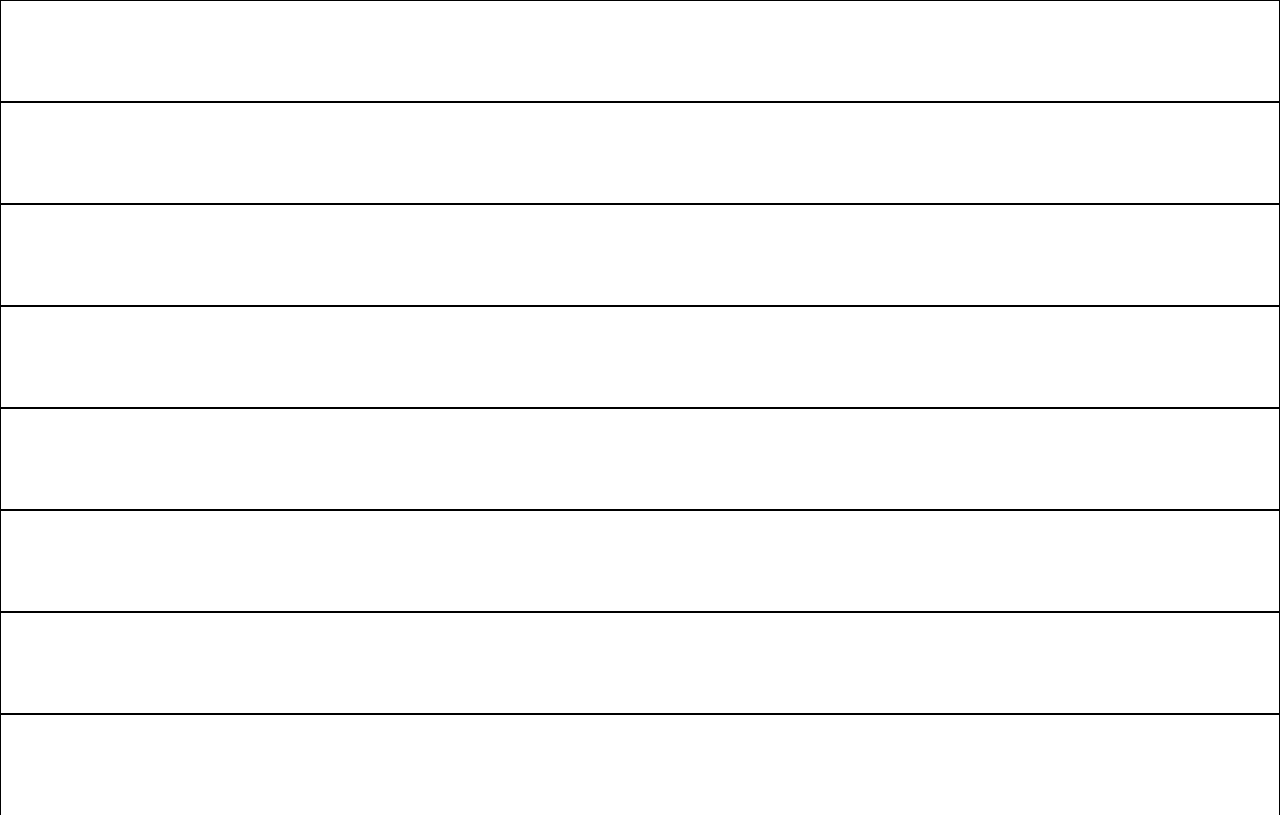
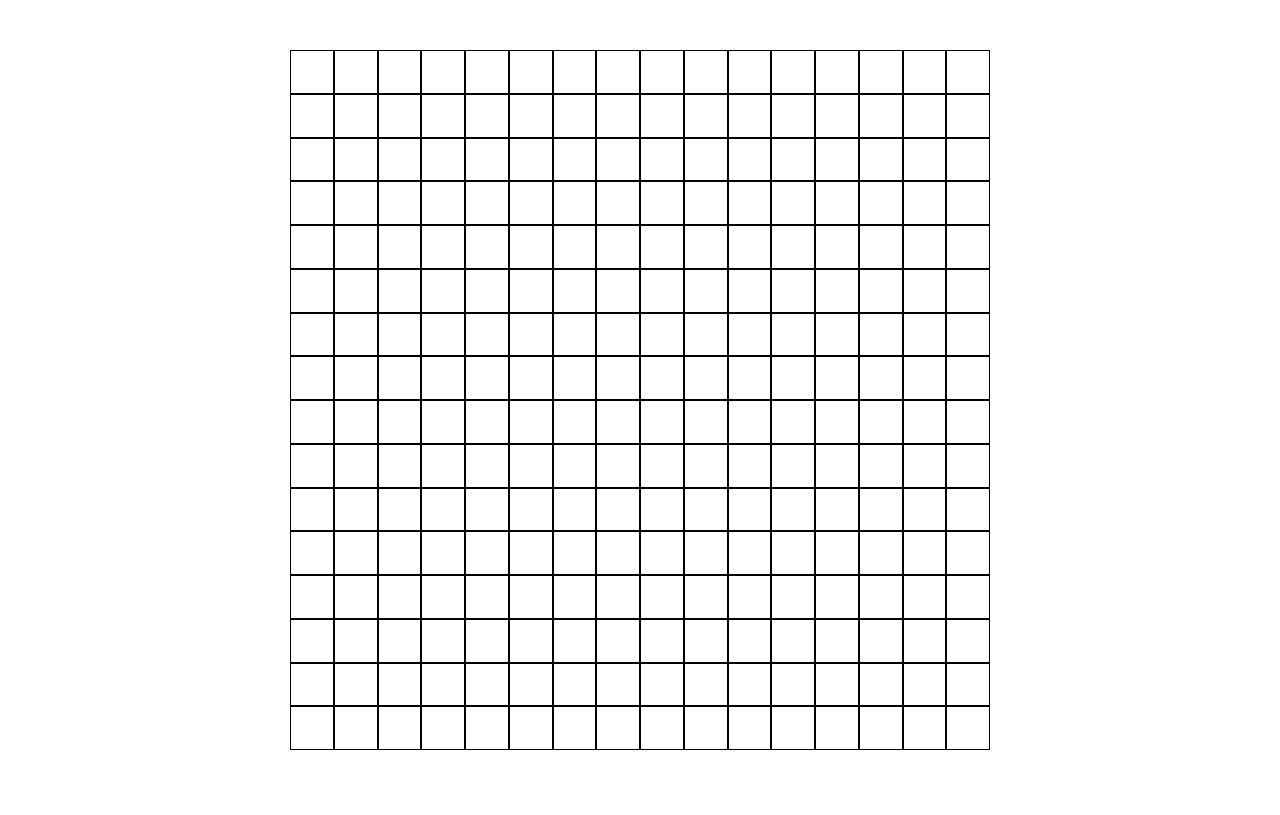
Before and after one commit to cborch31/etch-a-sketch, a plain HTML site: page index.html in a window 1280 px wide. Shown: the top 815 px of the page. Drawn offline with Linux system fonts and the light colour scheme.

Commit message:
update grid layout using flexBasis

```diff
--- a/javascript.js
+++ b/javascript.js
@@ -2,10 +2,17 @@
 //create grid of divs using loop
 const gridContainer = document.querySelector('#gridContainer'); //remember: # refers to an ID tag
 
-for (let i=0; i<16; i++){
-    for (let j=0; j<16; j++) {
+let gridAmount = 16; //will update to include user selection (cannot be greater than 100)
+
+for (let i=0; i<gridAmount; i++){
+    for (let j=0; j<gridAmount; j++) {
         const cell = document.createElement('div');
         cell.classList.add('cell');
         gridContainer.appendChild(cell);
     }
 };
+
+const cellList = document.querySelectorAll('cell');
+// cellList.style.flexBasis = '6.25%'; this doesn't work.
+
+console.log(cellList); //returns a nodeList
--- a/style.css
+++ b/style.css
@@ -1,20 +1,22 @@
 * {
     margin: 0;
     padding: 0;
+    box-sizing: border-box;
 }
 
 #gridContainer {
     display: flex;
-    flex-direction: row;
     flex-wrap: wrap;
+    margin: 0 auto;
+    height: 100vh;
+    width: 100vh;
+    /* justify-content: space-between; */
+    padding: 50px;
 }
 
 .cell {
     margin: 0;
-    border: 1px solid;
-    width: 100px;
-    height: 100px;
-    flex-grow: 1;
-    flex-shrink: 1;
-    flex-basis: 100%;
+    height: auto;
+    flex-basis: 6.25%; /* currently, this must update each time new amt of grid is called. */
+    border: 0.5px solid;
 }
```
